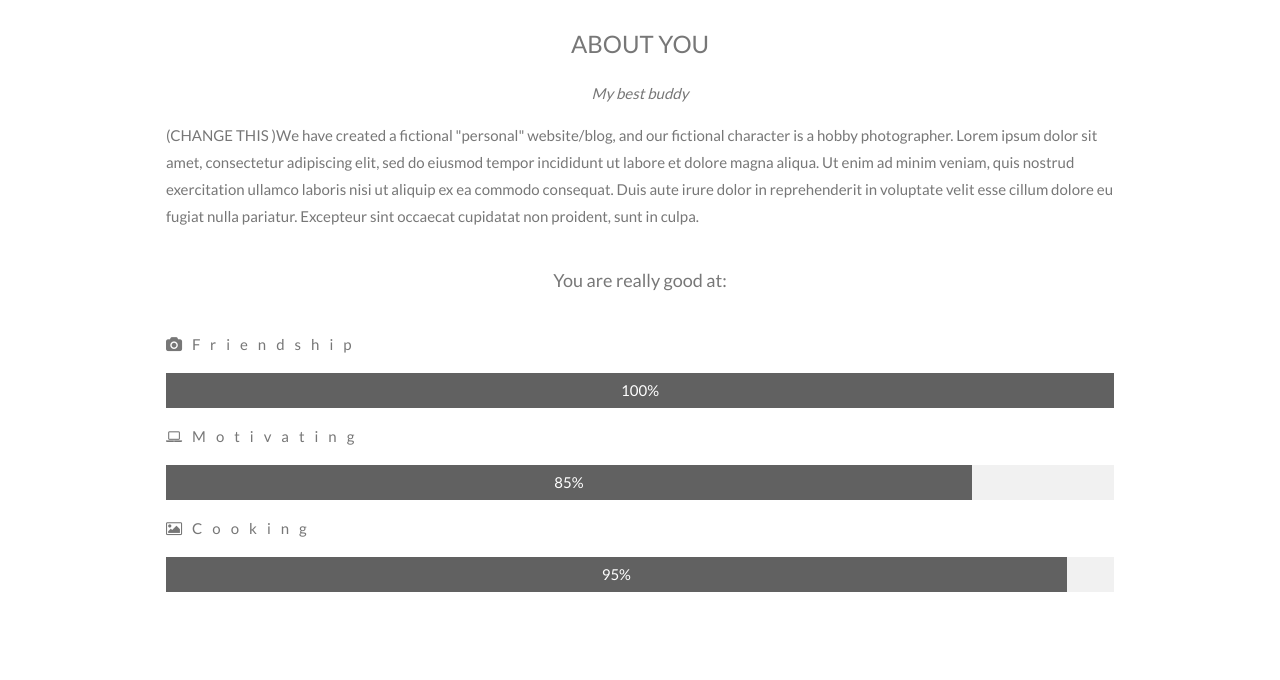
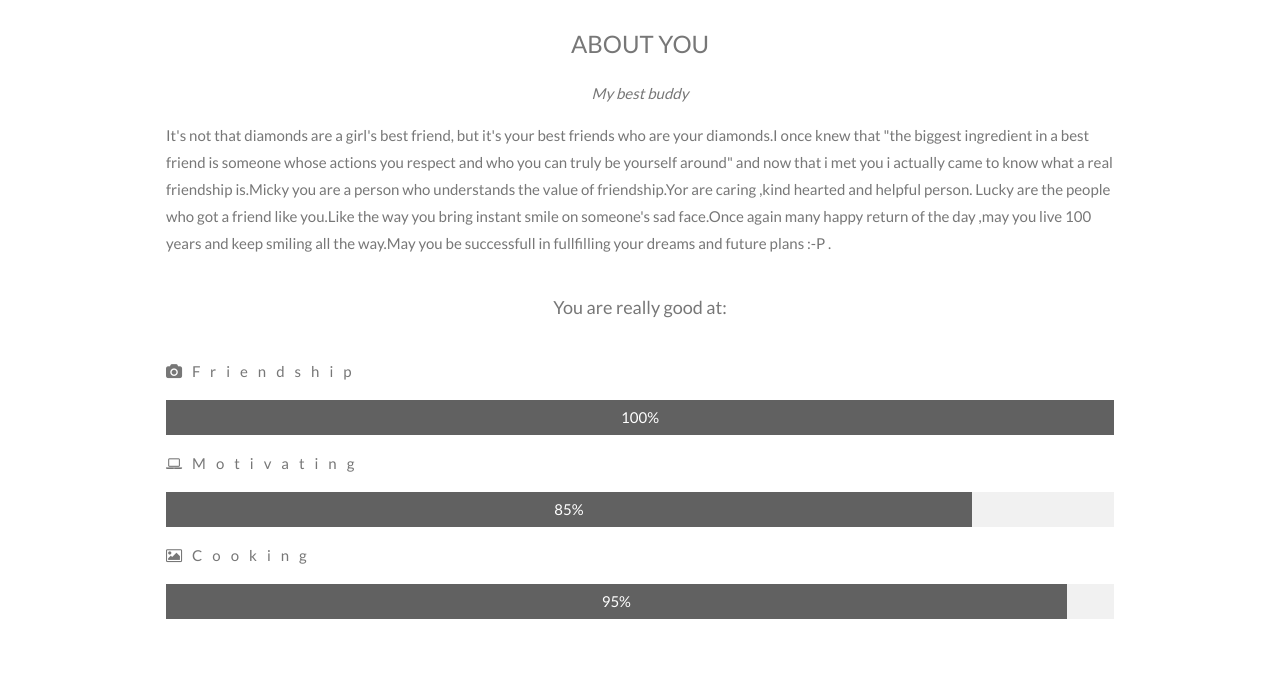
Before and after one commit to PriyobrotCelix/birthday-bash, a plain HTML site: page index.html in a window 1280 px wide. Shown: the part 1160-1840 px from the top of the page. Drawn offline with nearby package versions, Linux system fonts and the light colour scheme.

Commit message:
Update index.html

```diff
--- a/index.html
+++ b/index.html
@@ -100,9 +100,10 @@ body, html {
 <div class="w3-content w3-container w3-padding-64" id="about">
   <h3 class="w3-center">ABOUT YOU</h3>
   <p class="w3-center"><em>My best buddy</em></p>
-  <p>(CHANGE THIS )We have created a fictional "personal" website/blog, and our fictional character is a hobby photographer. Lorem ipsum dolor sit amet, consectetur adipiscing elit, sed do eiusmod tempor incididunt ut labore et dolore magna aliqua. Ut enim ad minim veniam,
-    quis nostrud exercitation ullamco laboris nisi ut aliquip ex ea commodo consequat. Duis aute irure dolor in reprehenderit in voluptate velit esse cillum dolore eu fugiat nulla pariatur. Excepteur sint occaecat cupidatat non proident, sunt in culpa.</p>
-
+    <p>It's not that diamonds are a girl's best friend, but it's your best friends who are your diamonds.I once knew that "the biggest ingredient in a best friend is someone whose actions you respect and who you can
+        truly be yourself around" and now that i met you i actually came to know what a real friendship is.Micky you are a person who understands the value of friendship.Yor are caring ,kind hearted and helpful person.
+    Lucky are the people who got a friend like you.Like the way you bring instant smile on someone's sad face.Once again many happy return of the day ,may you live 100 years and keep smiling all the way.May you be successfull in fullfilling your dreams and future plans :-P
+    .</p>
 
   <p class="w3-large w3-center w3-padding-16">You are really good at:</p>
   <p class="w3-wide"><i class="fa fa-camera"></i>Friendship</p>
```
